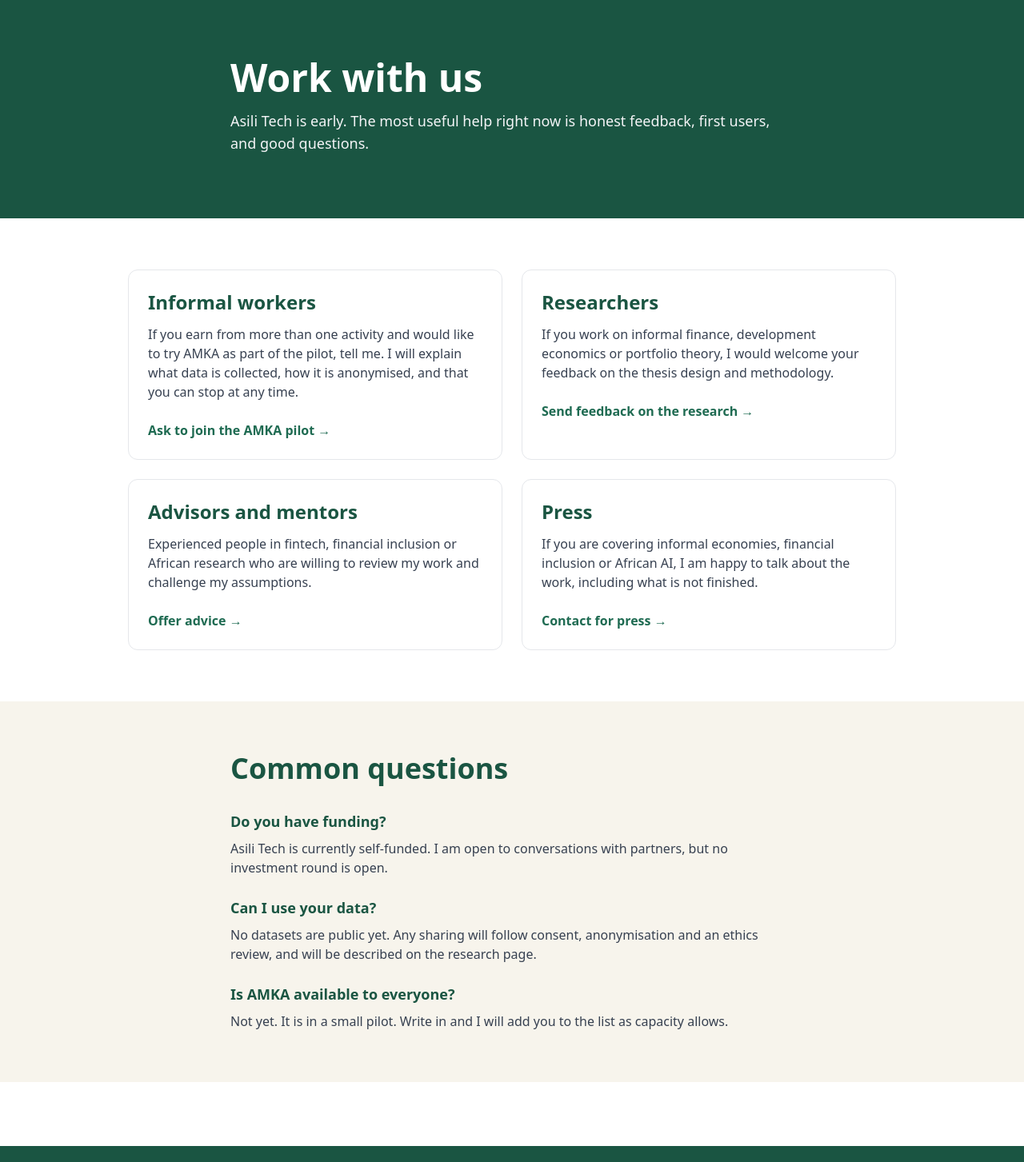
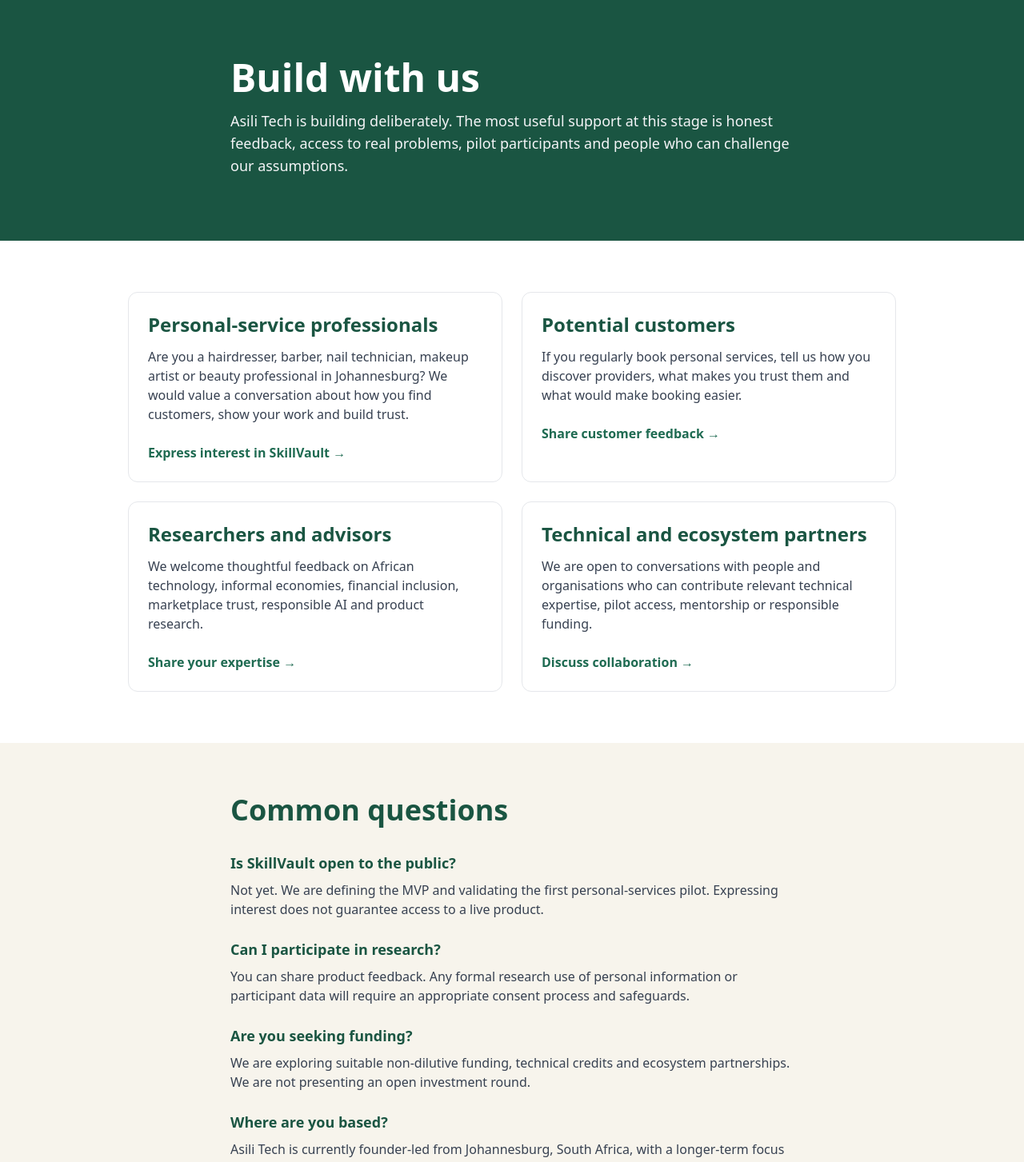
Before and after one commit to Muller007/asilitech-website, a Next.js app: page /collaborate in a window 1280 px wide. Shown: the part 80-1533 px from the top of the page at 80% size. Built offline with nearby package versions, Linux system fonts and the light colour scheme.

Commit message:
Update collaboration page content and titles

```diff
--- a/app/collaborate/page.tsx
+++ b/app/collaborate/page.tsx
@@ -4,28 +4,28 @@ export const metadata = { title: 'Collaborate | Asili Tech' }
 
 const groups = [
   {
-    title: 'Informal workers',
-    body: 'If you earn from more than one activity and would like to try AMKA as part of the pilot, tell me. I will explain what data is collected, how it is anonymised, and that you can stop at any time.',
-    cta: 'Ask to join the AMKA pilot',
-    subject: 'AMKA%20pilot',
+    title: 'Personal-service professionals',
+    body: 'Are you a hairdresser, barber, nail technician, makeup artist or beauty professional in Johannesburg? We would value a conversation about how you find customers, show your work and build trust.',
+    cta: 'Express interest in SkillVault',
+    subject: 'SkillVault%20professional%20pilot',
   },
   {
-    title: 'Researchers',
-    body: 'If you work on informal finance, development economics or portfolio theory, I would welcome your feedback on the thesis design and methodology.',
-    cta: 'Send feedback on the research',
-    subject: 'Research%20feedback',
+    title: 'Potential customers',
+    body: 'If you regularly book personal services, tell us how you discover providers, what makes you trust them and what would make booking easier.',
+    cta: 'Share customer feedback',
+    subject: 'SkillVault%20customer%20research',
   },
   {
-    title: 'Advisors and mentors',
-    body: 'Experienced people in fintech, financial inclusion or African research who are willing to review my work and challenge my assumptions.',
-    cta: 'Offer advice',
-    subject: 'Advisor%20enquiry',
+    title: 'Researchers and advisors',
+    body: 'We welcome thoughtful feedback on African technology, informal economies, financial inclusion, marketplace trust, responsible AI and product research.',
+    cta: 'Share your expertise',
+    subject: 'Research%20and%20advisory',
   },
   {
-    title: 'Press',
-    body: 'If you are covering informal economies, financial inclusion or African AI, I am happy to talk about the work, including what is not finished.',
-    cta: 'Contact for press',
-    subject: 'Press%20enquiry',
+    title: 'Technical and ecosystem partners',
+    body: 'We are open to conversations with people and organisations who can contribute relevant technical expertise, pilot access, mentorship or responsible funding.',
+    cta: 'Discuss collaboration',
+    subject: 'Partnership%20enquiry',
   },
 ]
 
@@ -34,11 +34,14 @@ export default function Collaborate() {
     <div>
       <section className="bg-asili-dark py-16 text-white md:py-20">
         <div className="section-container max-w-3xl">
-          <h1 className="mb-4 text-white">Work with us</h1>
-          <p className="text-lg text-gray-100">Asili Tech is early. The most useful help right now is honest feedback, first users, and good questions.</p>
+          <h1 className="mb-4 text-white">Build with us</h1>
+          <p className="text-lg text-gray-100">
+            Asili Tech is building deliberately. The most useful support at this
+            stage is honest feedback, access to real problems, pilot participants
+            and people who can challenge our assumptions.
+          </p>
         </div>
       </section>
-
       <section className="section-container py-16">
         <div className="grid gap-6 md:grid-cols-2">
           {groups.map((g) => (
@@ -52,22 +55,25 @@ export default function Collaborate() {
           ))}
         </div>
       </section>
-
       <section className="bg-asili-cream py-16">
         <div className="section-container max-w-3xl">
           <h2 className="mb-8">Common questions</h2>
           <div className="space-y-6">
             <div>
-              <h3 className="mb-2 text-lg">Do you have funding?</h3>
-              <p className="text-gray-700">Asili Tech is currently self-funded. I am open to conversations with partners, but no investment round is open.</p>
+              <h3 className="mb-2 text-lg">Is SkillVault open to the public?</h3>
+              <p className="text-gray-700">Not yet. We are defining the MVP and validating the first personal-services pilot. Expressing interest does not guarantee access to a live product.</p>
             </div>
             <div>
-              <h3 className="mb-2 text-lg">Can I use your data?</h3>
-              <p className="text-gray-700">No datasets are public yet. Any sharing will follow consent, anonymisation and an ethics review, and will be described on the research page.</p>
+              <h3 className="mb-2 text-lg">Can I participate in research?</h3>
+              <p className="text-gray-700">You can share product feedback. Any formal research use of personal information or participant data will require an appropriate consent process and safeguards.</p>
             </div>
             <div>
-              <h3 className="mb-2 text-lg">Is AMKA available to everyone?</h3>
-              <p className="text-gray-700">Not yet. It is in a small pilot. Write in and I will add you to the list as capacity allows.</p>
+              <h3 className="mb-2 text-lg">Are you seeking funding?</h3>
+              <p className="text-gray-700">We are exploring suitable non-dilutive funding, technical credits and ecosystem partnerships. We are not presenting an open investment round.</p>
+            </div>
+            <div>
+              <h3 className="mb-2 text-lg">Where are you based?</h3>
+              <p className="text-gray-700">Asili Tech is currently founder-led from Johannesburg, South Africa, with a longer-term focus on problems and opportunities across African markets.</p>
             </div>
           </div>
         </div>
```
